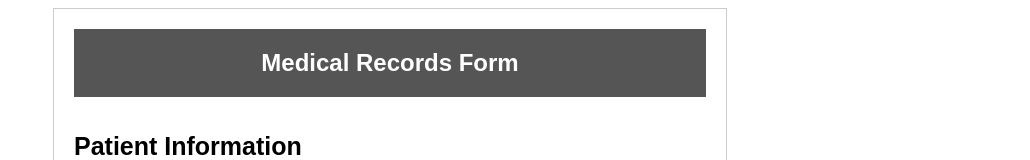
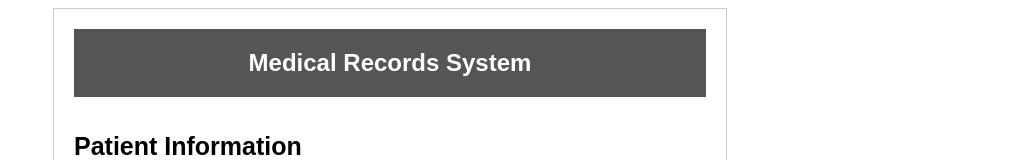
Before and after one commit to WinThanawin/Project_3, a plain HTML site: page frontend/home.html in a window 1280 px wide. Shown: the top 160 px of the page, without its empty margins (250-1280 px from the left). Drawn offline with nearby package versions, Linux system fonts and the light colour scheme.

Commit message:
Update home.html

```diff
--- a/frontend/home.html
+++ b/frontend/home.html
@@ -8,7 +8,7 @@
 </head>
 <body>
     <div class="container">
-        <h1 class="header">Medical Records Form</h1>
+        <h1 class="header">Medical Records System</h1>
         <form>
             <div class="bold-header">Patient Information</div>
             <div>
```
